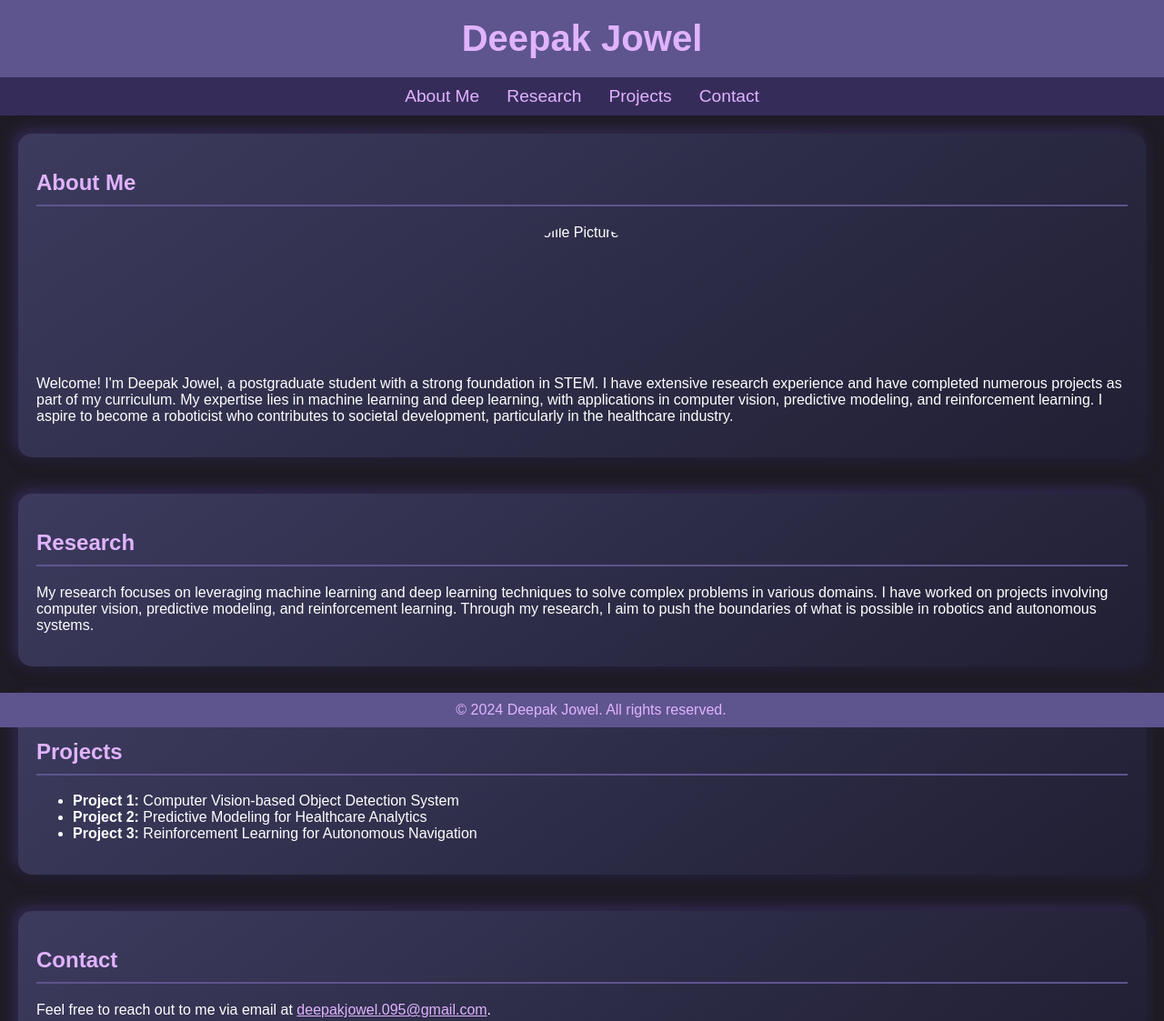
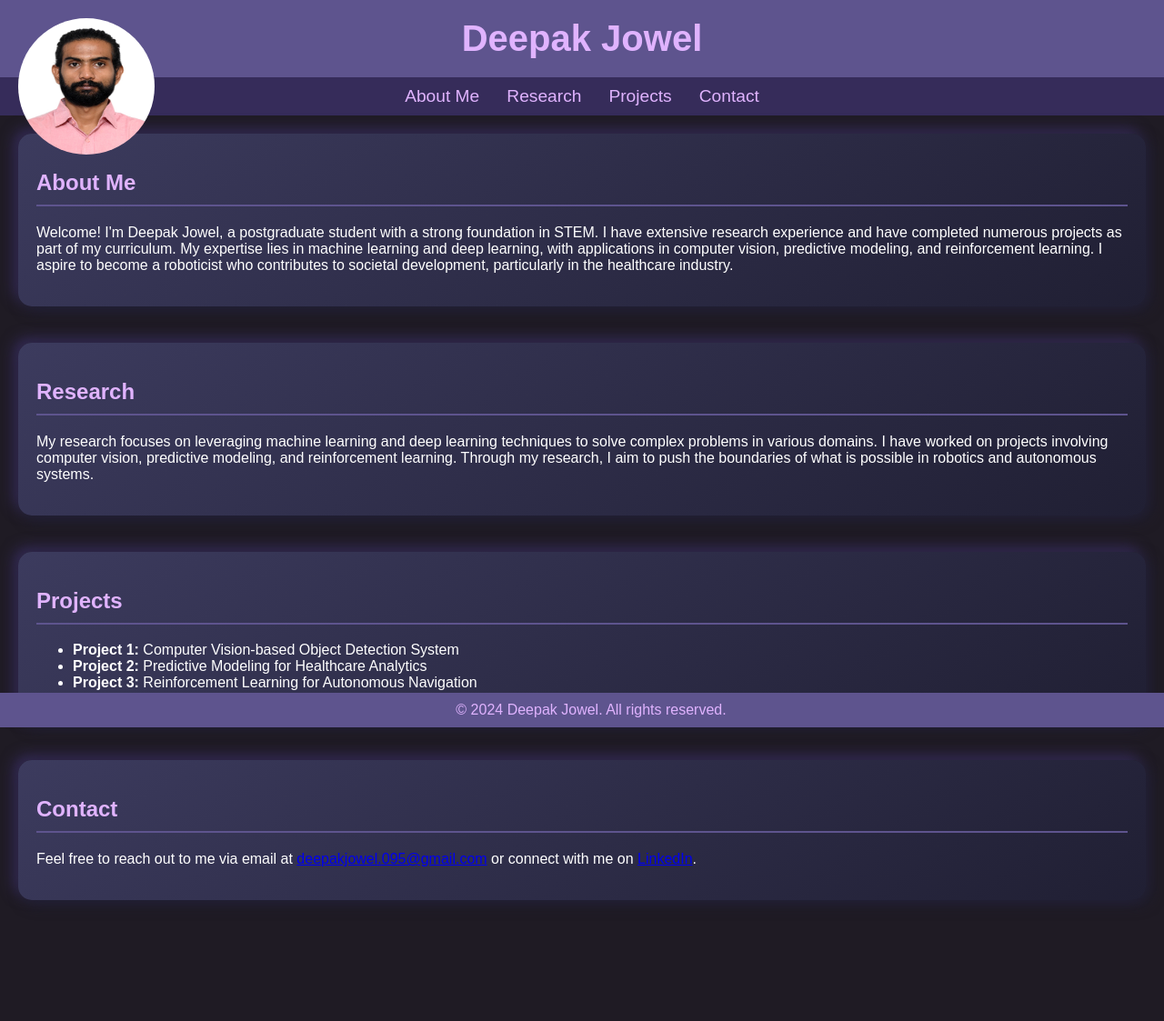
Before and after one commit to deepakjowel95/deepakjowel.github.io, a plain HTML site: page index.html in a window 1280 px wide. Shown: the top 1123 px of the page at 91% size. After the commit the page ends 1050 px from the top, so only its background shows below. Drawn offline with Linux system fonts and the light colour scheme.

Commit message:
Update index.html

```diff
--- a/index.html
+++ b/index.html
@@ -16,6 +16,7 @@
             background-color: #5e548e;
             padding: 20px;
             text-align: center;
+            position: relative;
         }
         header h1 {
             margin: 0;
@@ -70,8 +71,9 @@
             width: 150px;
             height: 150px;
             border-radius: 50%;
-            margin: 0 auto;
-            display: block;
+            position: absolute;
+            top: 20px;
+            left: 20px;
         }
         .contact-info a {
             color: #e0b3ff;
@@ -84,6 +86,7 @@
 </head>
 <body>
     <header>
+        <img src="profile-pic.jpg" alt="Profile Picture" class="profile-pic">
         <h1>Deepak Jowel</h1>
     </header>
     <nav>
@@ -95,7 +98,6 @@
     <main>
         <section id="about" class="section futuristic">
             <h2>About Me</h2>
-            <img src="path/to/your/profile-pic.jpg" alt="Profile Picture" class="profile-pic">
             <p>Welcome! I'm Deepak Jowel, a postgraduate student with a strong foundation in STEM. I have extensive research experience and have completed numerous projects as part of my curriculum. My expertise lies in machine learning and deep learning, with applications in computer vision, predictive modeling, and reinforcement learning. I aspire to become a roboticist who contributes to societal development, particularly in the healthcare industry.</p>
         </section>
         <section id="research" class="section futuristic">
@@ -112,7 +114,7 @@
         </section>
         <section id="contact" class="section futuristic">
             <h2>Contact</h2>
-            <p>Feel free to reach out to me via email at <a href="mailto:deepakjowel.095@gmail.com" style="color: #e0b3ff;">deepakjowel.095@gmail.com</a>.</p>
+            <p>Feel free to reach out to me via email at <a href="mailto:deepakjowel.095@gmail.com" class="contact-info">deepakjowel.095@gmail.com</a> or connect with me on <a href="https://www.linkedin.com/in/deepakjowel95/" class="contact-info">LinkedIn</a>.</p>
         </section>
     </main>
     <footer>
```
